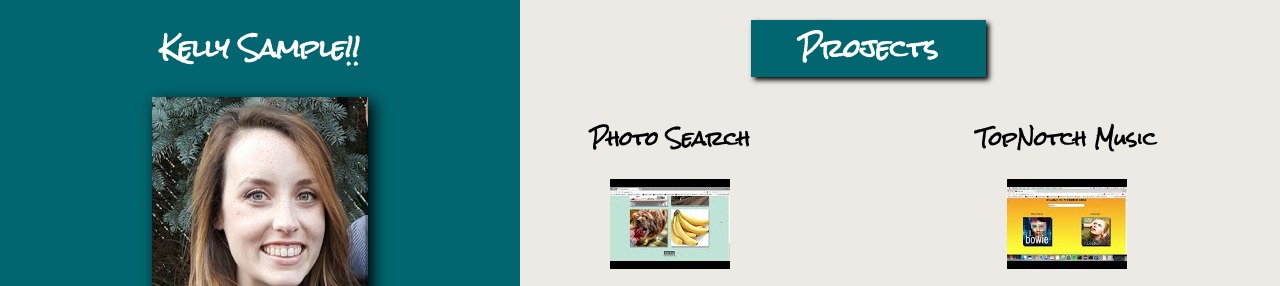
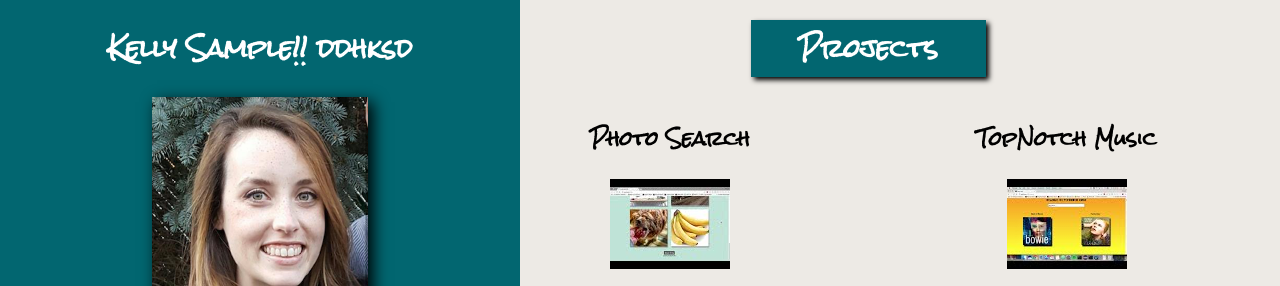
Before and after one commit to KellyStamps/KellyStamps.github.io, a plain HTML site: page index.html in a window 1280 px wide. Shown: the top 286 px of the page. Drawn offline with Linux system fonts and the light colour scheme.

Commit message:
another one

```diff
--- a/index.html
+++ b/index.html
@@ -12,7 +12,7 @@
     <div id="main">
 
       <div id="side">
-        <h2>Kelly Sample!!</h2>
+        <h2>Kelly Sample!! ddhksd</h2>
         <img id="headshot" src="./img/HeadShot.png"/>
         <p>NYC based full stack web developer fluent in JavaScript, React, Redux, Ruby, Rails, SQL, PostgreSQL, HTML5, CSS, and GitHub/Git. </p>
         <p>I'm creating something new every week and <a href="https://medium.com/@kellydsample" class="link" target="_blank"> blogging</a> about the experience. </p>
```
